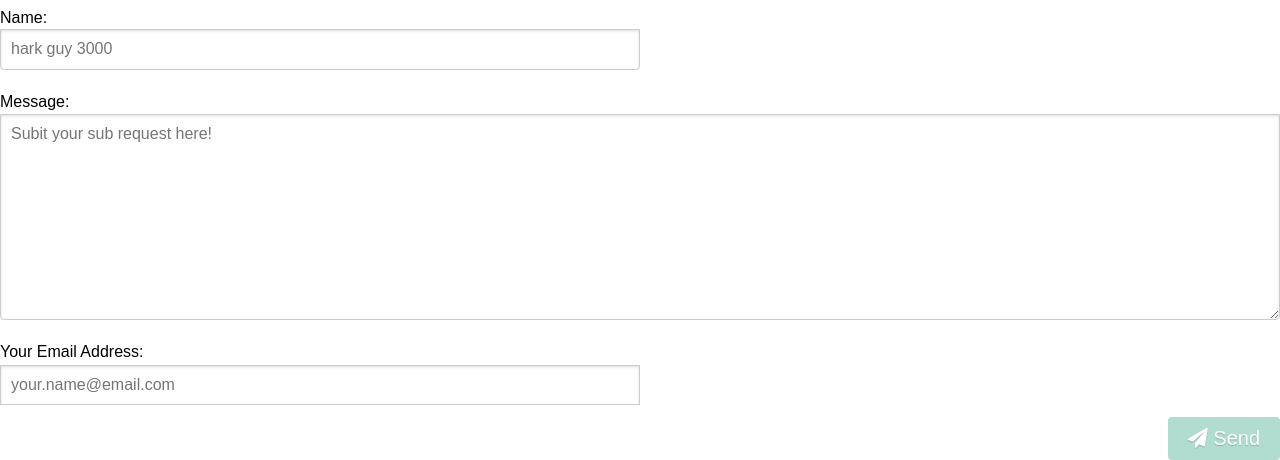
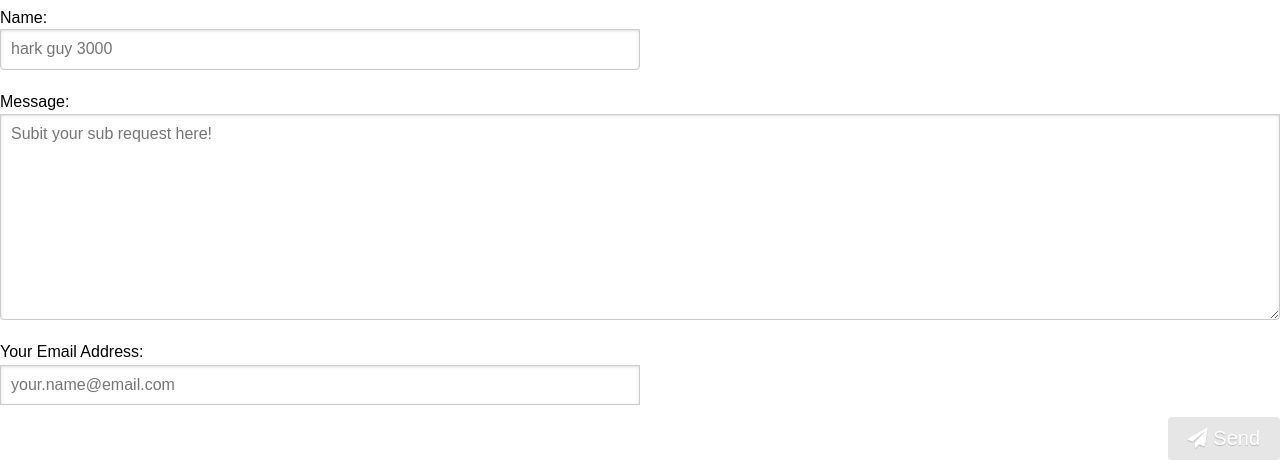
Before and after one commit to sshalit/oscahub, a PHP site: page /subrequest.html in a window 1280 px wide. Shown: the part 359-819 px from the top of the page. Run offline with PHP 8.4, Linux system fonts and the light colour scheme; some libraries are stand-ins or nearby versions.

Commit message:
color change

```diff
--- a/style.css
+++ b/style.css
@@ -181,7 +181,7 @@ textarea {
   color: white;
   border-radius: 4px;
   text-shadow: 0 1px 1px rgba(0, 0, 0, 0.2);
-  background: #b0ddd0; /* this is a green */
+  background: ##8CB0A6; /* this is a green */
 }
 .button-xlarge {
   font-size: 125%;
```
